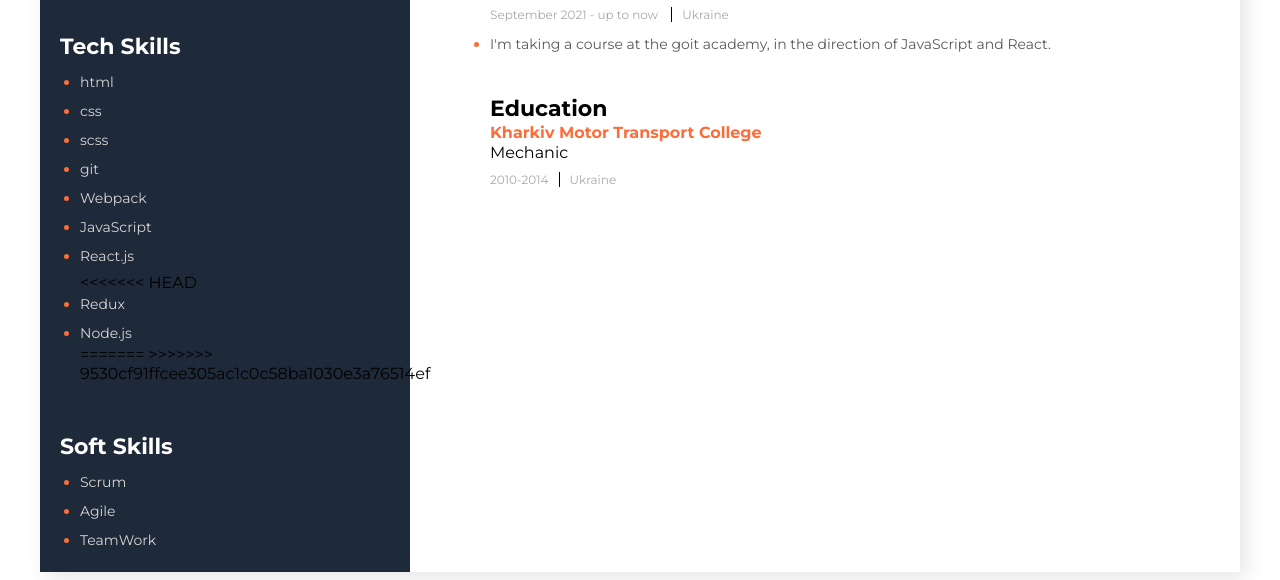
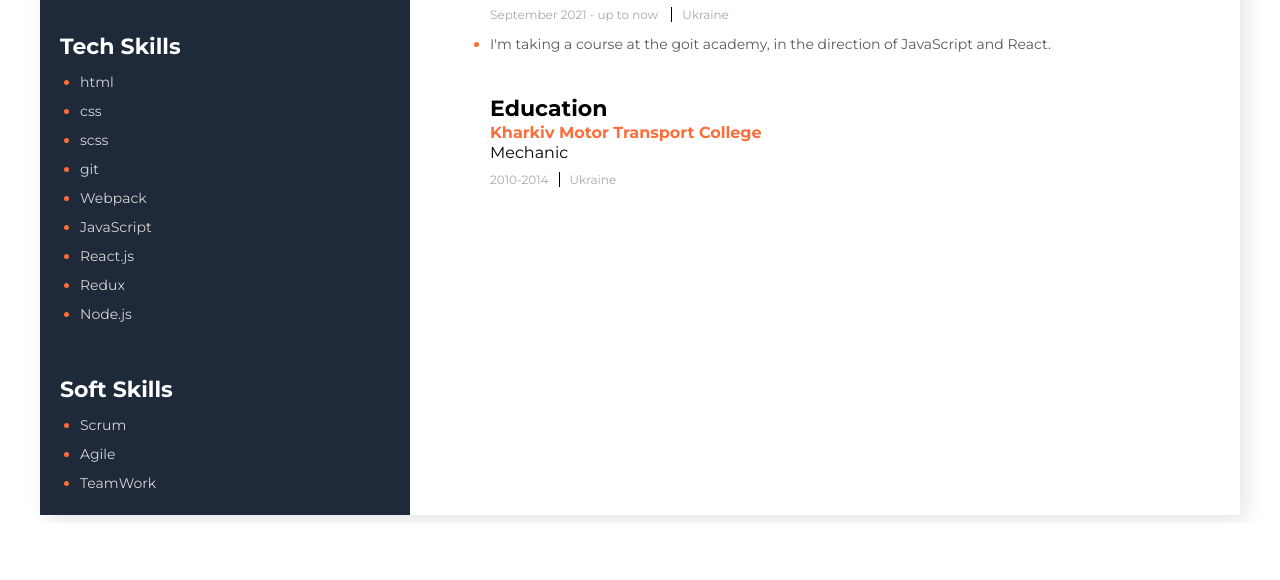
Before and after one commit to mryevhenii07/rezyume, a plain HTML site: page index.html in a window 1280 px wide. Shown: the part 679-1259 px from the top of the page. After the commit the page ends 1202 px from the top, so only its background shows below. Drawn offline with Linux system fonts and the light colour scheme.

Commit message:
added netl

```diff
--- a/index.html
+++ b/index.html
@@ -62,12 +62,12 @@
                 <li class="section_skills-item"> <span class="section_skills-text">Webpack</span></li>
                 <li class="section_skills-item"> <span class="section_skills-text">JavaScript</span></li>
                 <li class="section_skills-item"> <span class="section_skills-text">React.js</span></li>
-<<<<<<< HEAD
+
                 <li class="section_skills-item"> <span class="section_skills-text">Redux</span></li>
                 <li class="section_skills-item"><span class="section_skills-text">Node.js</span></li>
-=======
+
                 <!-- <li class="section_skills-item"><span class="section_skills-text">Node.js</span></li> -->
->>>>>>> 9530cf91ffcee305ac1c0c58ba1030e3a76514ef
+
             </ul>
             <p class="section_block_left-title">Soft Skills</p>
             <ul class="section_wrap-skills" >
```
